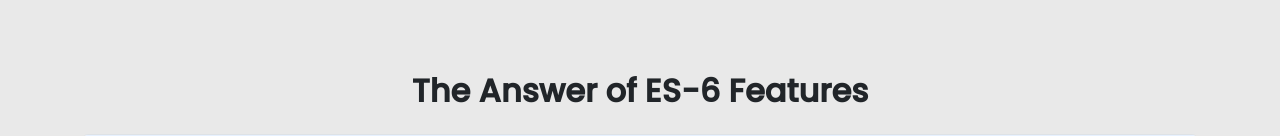
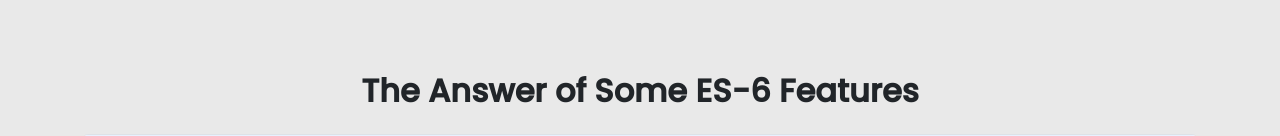
Before and after one commit to RakibHasanDev/news-portal-assignment-6, a plain HTML site: page answer.html in a window 1280 px wide. Shown: the top 136 px of the page. Drawn offline with nearby package versions, Linux system fonts and the light colour scheme.

Commit message:
added some change in text

```diff
--- a/answer.html
+++ b/answer.html
@@ -4,7 +4,7 @@
 <head>
     <meta charset="utf-8">
     <meta name="viewport" content="width=device-width, initial-scale=1">
-    <title>News Portal</title>
+    <title>BD Times</title>
     <link href="https://cdn.jsdelivr.net/npm/bootstrap@5.2.0/dist/css/bootstrap.min.css" rel="stylesheet"
         integrity="sha384-gH2yIJqKdNHPEq0n4Mqa/HGKIhSkIHeL5AyhkYV8i59U5AR6csBvApHHNl/vI1Bx" crossorigin="anonymous">
         <link rel="stylesheet" href="styles/style.css">
@@ -18,7 +18,7 @@
         <section id="questions" class="  mt-5 ">
             <div class="d-flex justify-content-center align-items-center text-center pt-4">
                 <div class="w-75">
-                    <h3 class="fs-2 fw-bold">The Answer of ES-6 Features</h3>
+                    <h3 class="fs-2 fw-bold">The Answer of Some ES-6 Features</h3>
                 </div>
             </div>
             <div class="mt-3">
```
Also changed, not shown: index.html (+1 -1 lines).
